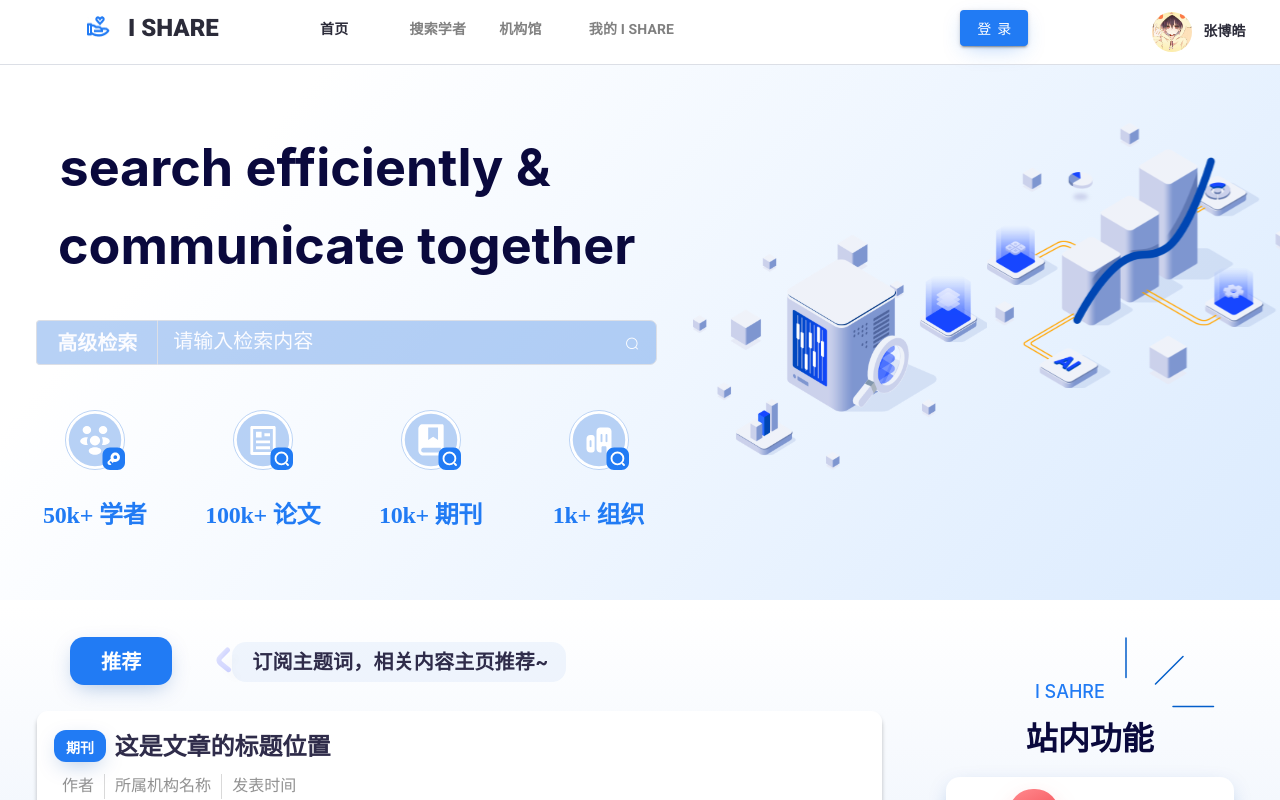
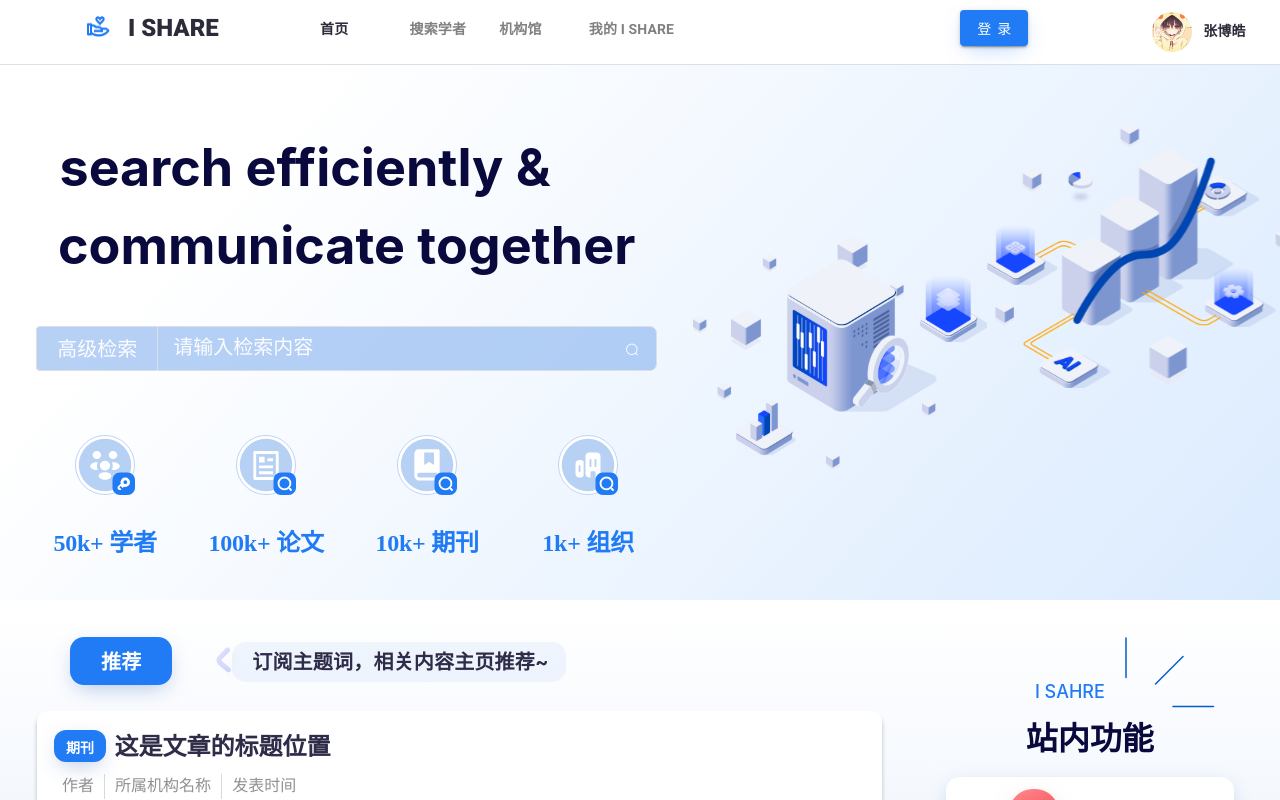
Before and after one commit to 2022autumn/frontend, a Vue app: page / in a window 1280 px wide. Shown: the top 800 px of the page. Built offline with nearby package versions, Linux system fonts and the light colour scheme.

Commit message:
zmx small fix

```diff
--- a/src/views/HomePage/HomePage.vue
+++ b/src/views/HomePage/HomePage.vue
@@ -10,7 +10,7 @@
           </div>
           <div class="title-text">communicate together</div>
 
-          <div style="margin-top: 50px; display: inline-block">
+          <div style="margin-top: 7vh; margin-bottom: 5vh;display: inline-block">
             <div style="text-align: center">
               <el-input placeholder="请输入检索内容" v-model="input1">
                 <template slot="prepend">高级检索</template>
@@ -19,7 +19,7 @@
             </div>
           </div>
 
-          <div style="margin: 3vh 0vh auto; padding: 3%;">
+          <div style="margin: 3vh auto; padding-left: 5%; padding-right: 5%;">
             <el-row :gutter="20">
               <el-col :span="6">
                 <div>
@@ -212,6 +212,11 @@ import Topbar1 from "@/components/topbar1";
 import PaperItem from "@/components/paperitem";
 export default {
   components: {Topbar1, PaperItem},
+  data(){
+    return{
+      input1:""
+    }
+  },
   methods:{
     j_search_outcome(){
        window.location.replace("/search_outcome");
@@ -249,8 +254,8 @@ export default {
 }
 .icon-text {
   margin-top: -9vh;
-  padding-left: 3%;
-  padding-right: 3%;
+  padding-left: 5%;
+  padding-right: 5%;
   margin: 0 auto;
   text-align: center;
 
@@ -268,7 +273,7 @@ export default {
 /* 搜索框样式 */
 .el-input-group__prepend {
   background: rgba(117, 167, 235, 0.52);
-  font-weight: 600;
+  font-weight: 400;
   font-size: 20px;
   line-height: 24px;
   color: #fcfcff;
@@ -280,7 +285,7 @@ export default {
   border-radius: 7px;
 }
 .el-input__inner::placeholder {
-  font-weight: 500;
+  font-weight: 300;
   font-size: 20px;
   line-height: 24px;
   color: #fcfcff;
```
